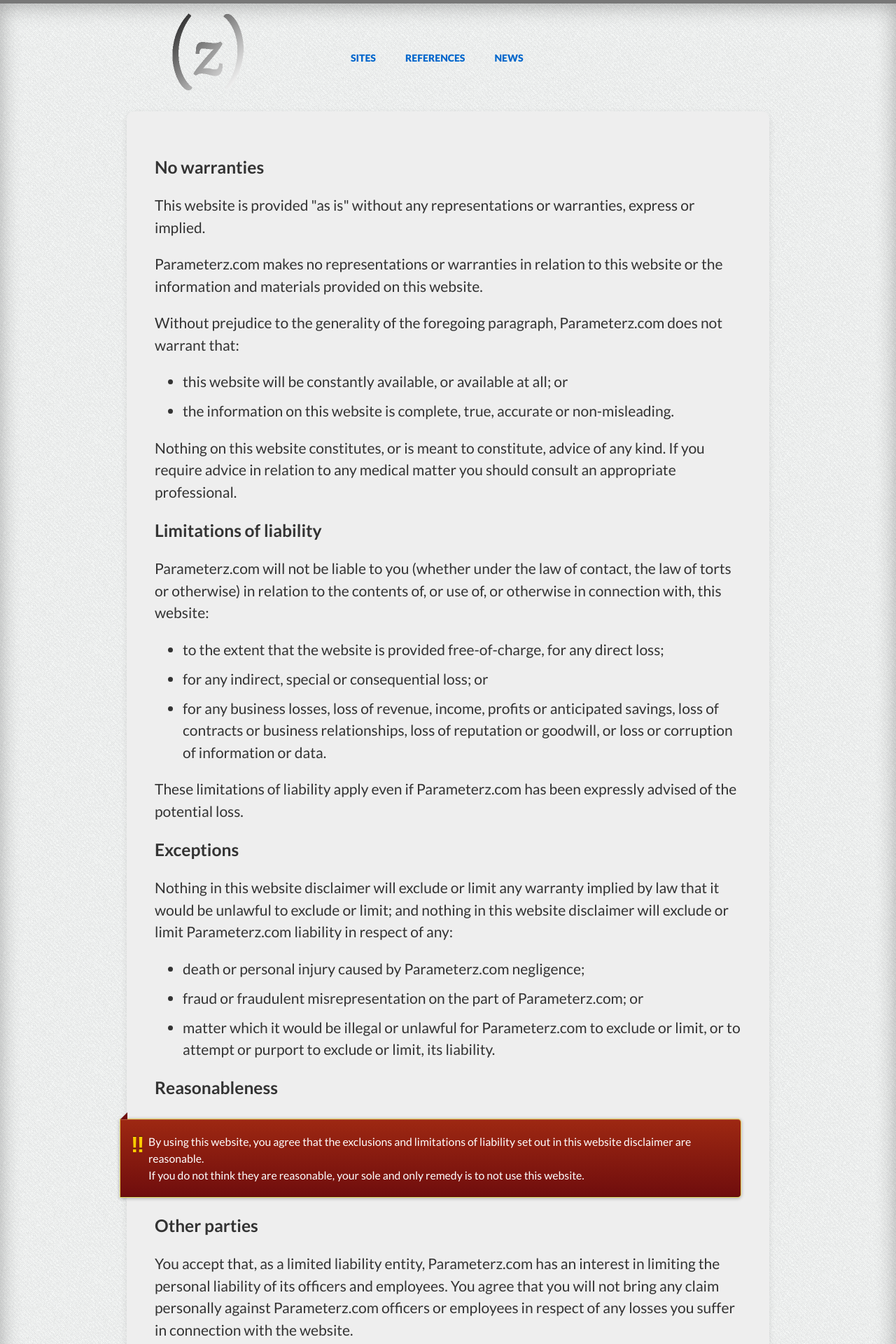
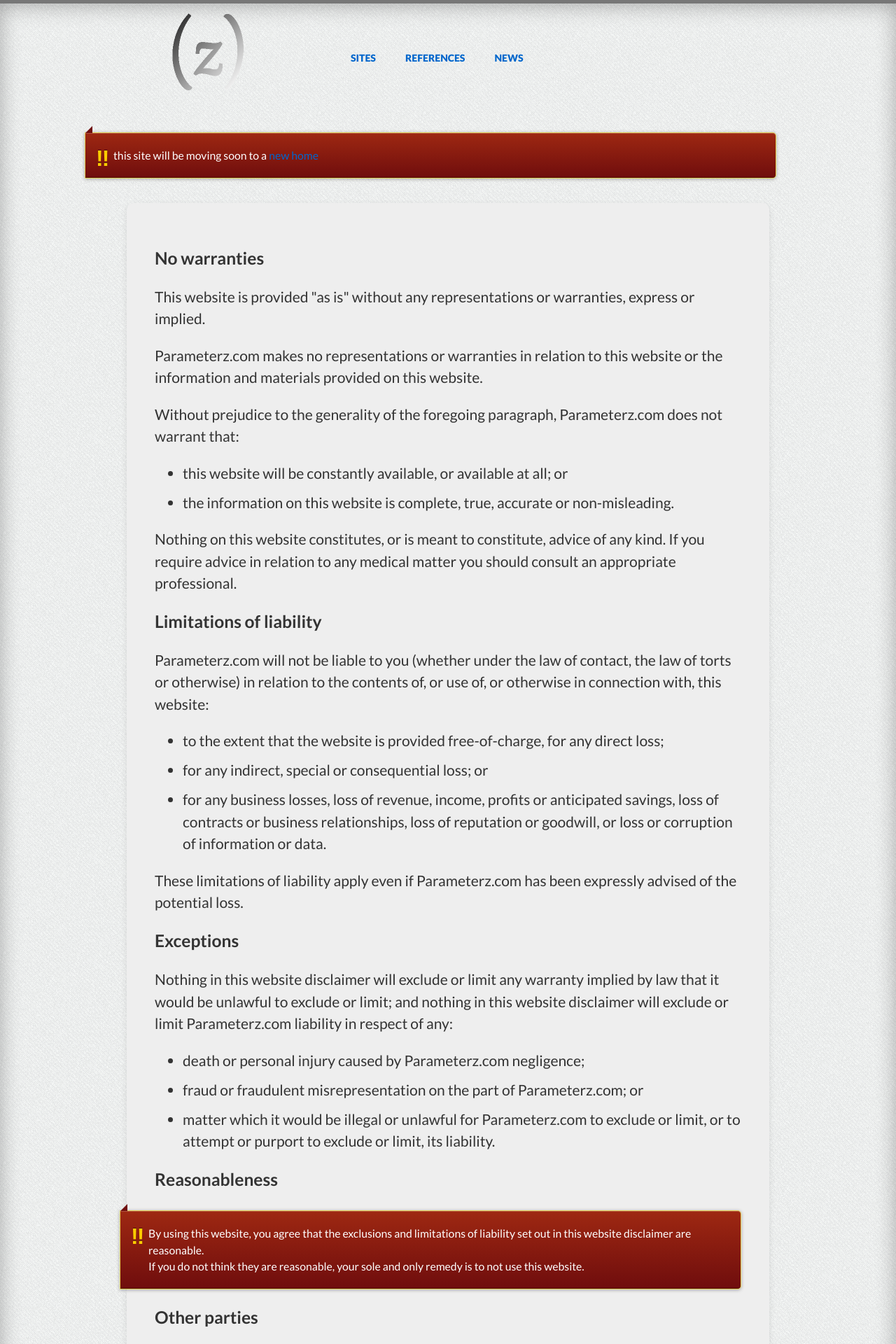
Before and after one commit to parameterz/parameterz-main, a Python web app: template templates/disclaimer.html in a window 1280 px wide. Shown: the top 1920 px of the page at 70% size. Run offline with Jinja, Linux system fonts and the light colour scheme; the template is opened without the code that fills it, so the values that code supplies are empty; some libraries are stand-ins or nearby versions.

Commit message:
Update header.html
added banner announcing upcoming move to the new website

```diff
--- a/templates/includes/header.html
+++ b/templates/includes/header.html
@@ -15,4 +15,10 @@
       {% include "includes/primary-nav-items.html" %}
     </nav>
   </div>
+  <div class="grid">
+    <div class="unit whole center-on-mobiles">
+      <div class="note warning"><p>this site will be moving soon to a <a href="https://www.rchsd.org/zscore/" target="_blank">new home</a></p></div>
+
+    </div>
+  </div>
 </header>
```
